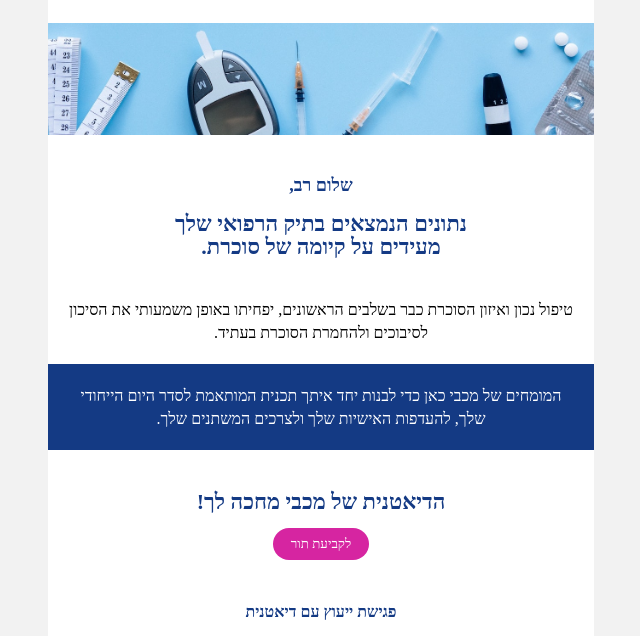
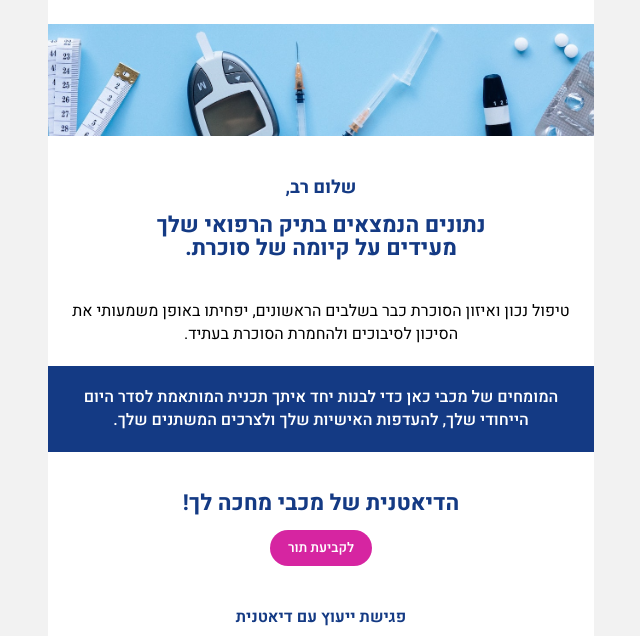
Before and after one commit to yarivfrd/be2see-assignment, a plain HTML site: page index.html in a window 1280 px wide. Shown: the part 85-721 px from the top of the page, without its empty margins (319-959 px from the left). Drawn offline with Linux system fonts and the light colour scheme; the site is published under a folder, as on GitHub Pages, so addresses that start at the root find nothing.

Commit message:
font fix

```diff
--- a/index.html
+++ b/index.html
@@ -16,13 +16,13 @@
 
     @font-face {
       font-family: 'Heebo';
-      src: url(/Heebo.ttf) format("truetype");
+      src: url(./Heebo.ttf) format("truetype");
     }
 
     html {
       direction: rtl;
       box-sizing: border-box;
-      font-family: 'Heebo';
+      font-family: 'Heebo', sans-serif;
     }
 
     body {
```
